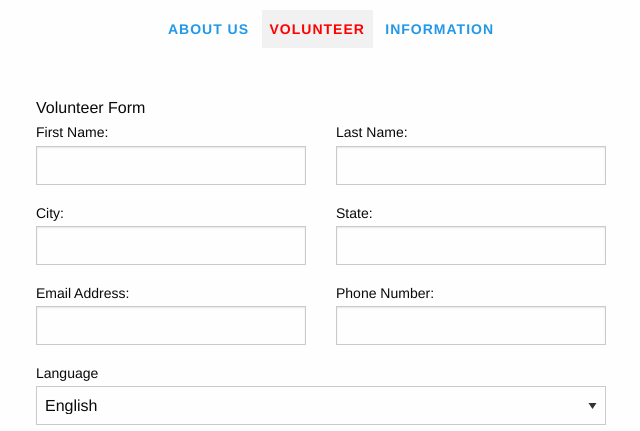
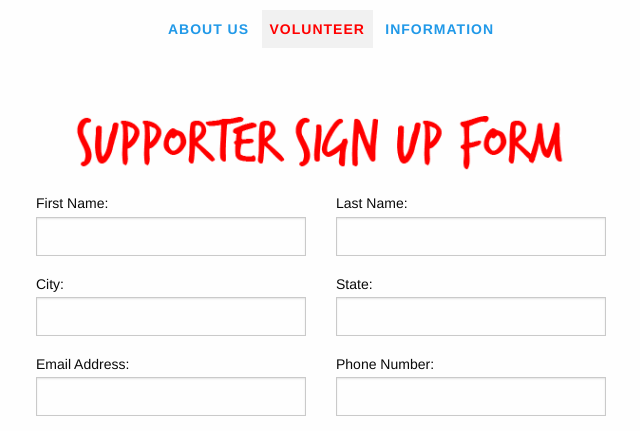
Before and after one commit to sborland/HackUCSC2016-Support, a Flask app: page /signuppage in a window 1280 px wide. Shown: the part 174-605 px from the top of the page, without its empty margins (319-959 px from the left). Run offline with Flask 2, Linux system fonts and the light colour scheme; parts of the project's set-up code (start-up, migrations or seed data) failed here and were passed over; some libraries are stand-ins or nearby versions.

Commit message:
a little addon

```diff
--- a/templates/signup.html
+++ b/templates/signup.html
@@ -35,7 +35,7 @@
 
 <div class = "row">
 <div class="small-6 large-centered columns">
-Volunteer Form
+<img src="static/signup.png" alt="">
 </div>
 
 </div>
```
Also changed, not shown: static/signup.png (added).
